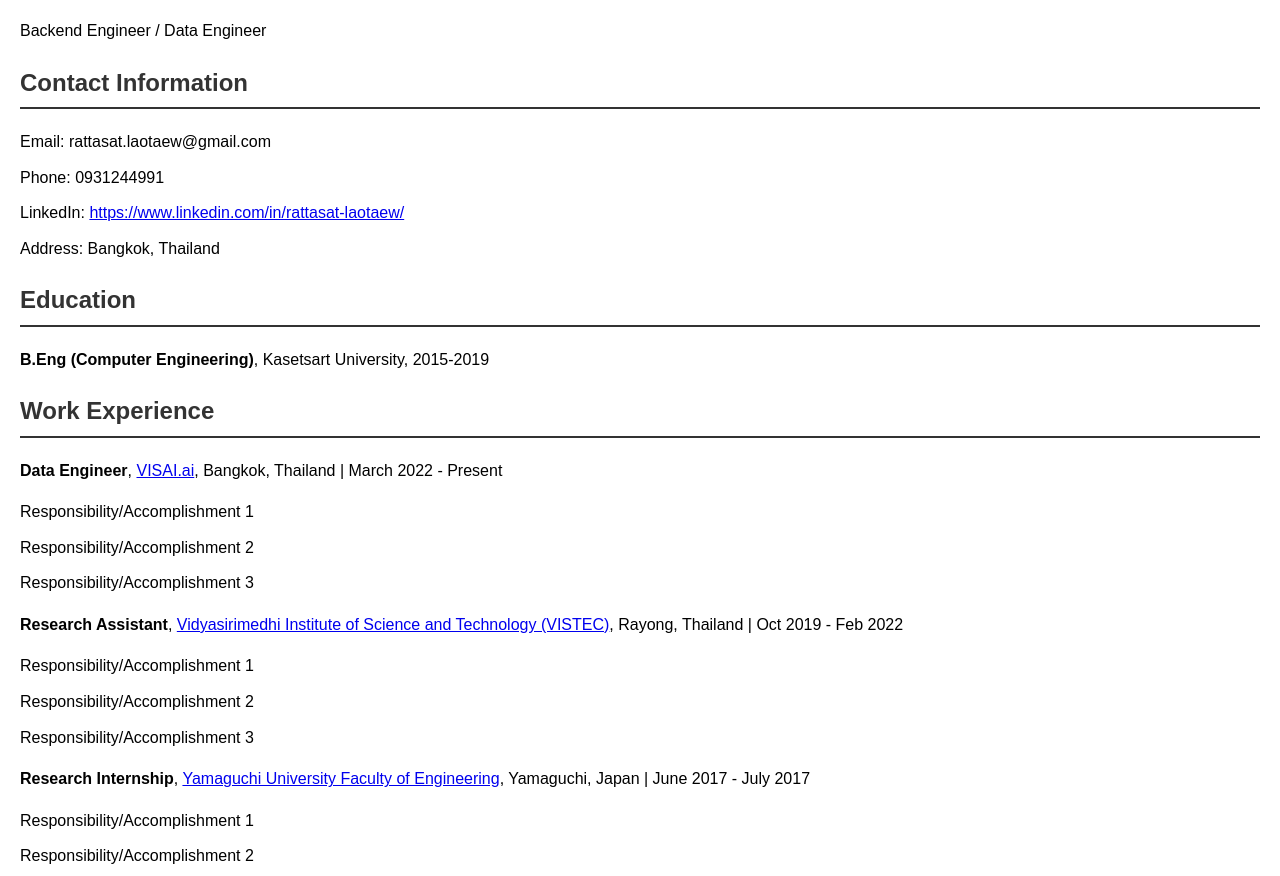
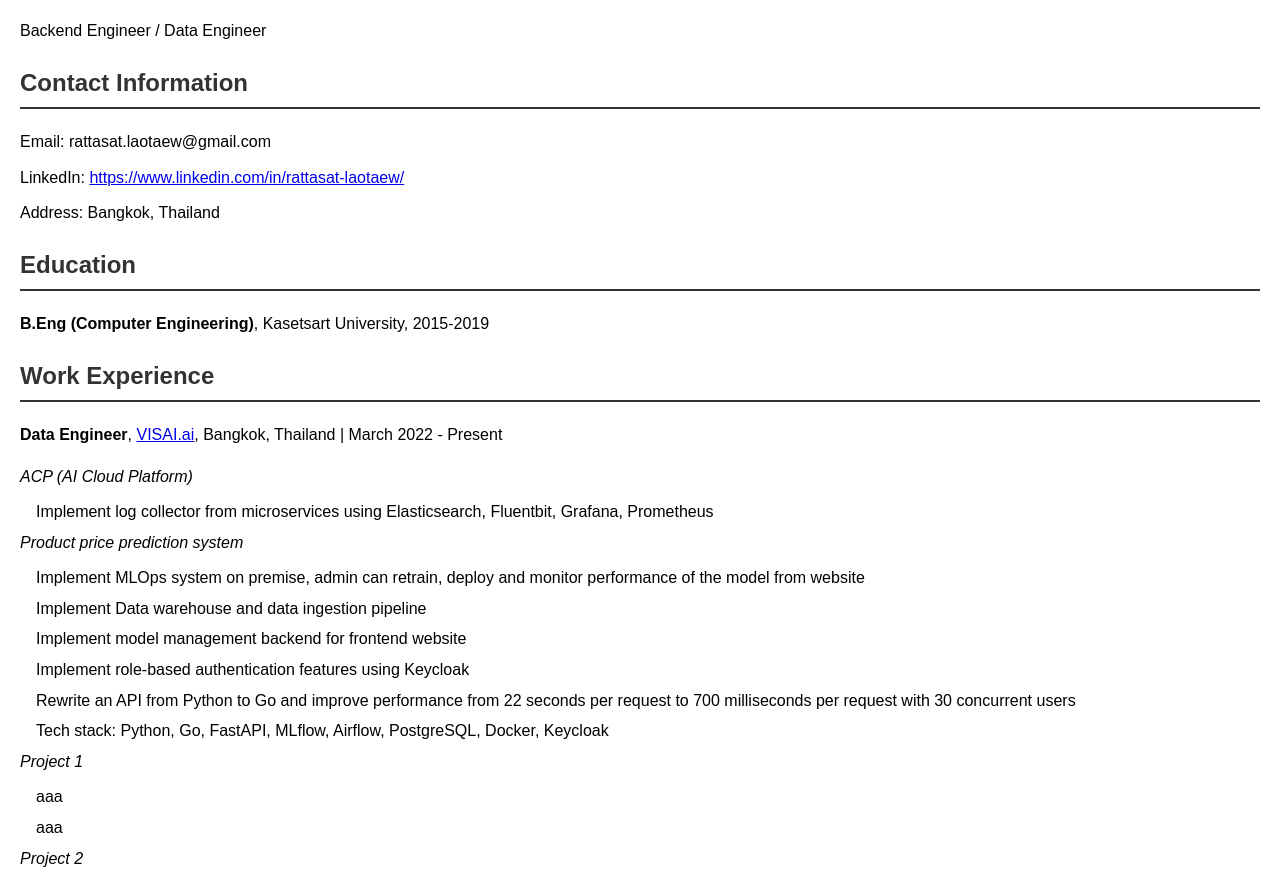
Before and after one commit to rtslt/resume, a plain HTML site: page index.html in a window 1280 px wide. Shown: the part 76-952 px from the top of the page. Drawn offline with Linux system fonts and the light colour scheme.

Commit message:
update resume

```diff
--- a/index.html
+++ b/index.html
@@ -17,7 +17,7 @@
         <h2>Contact Information</h2>
         <ul>
             <li>Email: rattasat.laotaew@gmail.com</li>
-            <li>Phone: 0931244991</li>
+
             <li>LinkedIn: <a href="https://www.linkedin.com/in/rattasat-laotaew/" target="_blank">https://www.linkedin.com/in/rattasat-laotaew/</a></li>
             <li>Address: Bangkok, Thailand</li>
         </ul>
@@ -26,30 +26,44 @@
     <section>
         <h2>Education</h2>
         <p><strong>B.Eng (Computer Engineering)</strong>, Kasetsart University, 2015-2019</p>
-        <!-- <p>Relevant coursework: List any relevant courses or special projects</p> -->
     </section>
 
     <section>
         <h2>Work Experience</h2>
         <p><strong>Data Engineer</strong>, <a href="https://visai.ai/" target="_blank">VISAI.ai</a>, Bangkok, Thailand | March 2022 - Present</p>
         <ul>
-            <li>Responsibility/Accomplishment 1</li>
-            <li>Responsibility/Accomplishment 2</li>
-            <li>Responsibility/Accomplishment 3</li>
+            <li><div class="projects">ACP (AI Cloud Platform)</div>
+                <li class="project-description">Implement log collector from microservices using Elasticsearch, Fluentbit, Grafana, Prometheus</li>
+            </li>
+            <li class="projects">Product price prediction system
+                <li class="project-description">Implement MLOps system on premise, admin can retrain, deploy and monitor performance of the model from website</li>
+                <li class="project-description">Implement Data warehouse and data ingestion pipeline</li>
+                <li class="project-description">Implement model management backend for frontend website</li>
+                <li class="project-description">Implement role-based authentication features using Keycloak</li>
+                <li class="project-description">Rewrite an API from Python to Go and improve performance from 22 seconds per request to 700 milliseconds per request with 30 concurrent users</li>
+                <li class="project-description">Tech stack: Python, Go, FastAPI, MLflow, Airflow, PostgreSQL, Docker, Keycloak</li>
+            </li>
+            <li class="projects">Project 1
+                <li class="project-description">aaa</li>
+                <li class="project-description">aaa</li>
+            </li>
+            <li class="projects">Project 2
+                <li class="project-description">aaa</li>
+                <li class="project-description">aaa</li>
+            </li>
         </ul>
 
         <p><strong>Research Assistant</strong>, <a href="https://www.vistec.ac.th/" target="_blank">Vidyasirimedhi Institute of Science and Technology (VISTEC)</a>, Rayong, Thailand | Oct 2019 - Feb 2022</p>
         <ul>
-            <li>Responsibility/Accomplishment 1</li>
-            <li>Responsibility/Accomplishment 2</li>
-            <li>Responsibility/Accomplishment 3</li>
+            <li>Install, manage Spark cluster</li>
+            <li>Develop backend service and deploy deep learning model using Flask</li>
+            <li>Assist the Ph.D. candidate in doing research</li>
         </ul>
 
         <p><strong>Research Internship</strong>, <a href="https://www.yamaguchi-u.ac.jp/eng/en/" target="_blank">Yamaguchi University Faculty of Engineering</a>, Yamaguchi, Japan | June 2017 - July 2017</p>
         <ul>
-            <li>Responsibility/Accomplishment 1</li>
-            <li>Responsibility/Accomplishment 2</li>
-            <li>Responsibility/Accomplishment 3</li>
+            <li>Implement features of simulation program using Java</li>
+            <li>Simulate malware infection rate with different mitigation methods using Petri nets model in the simulation program</li>
         </ul>
     </section>
 
@@ -85,9 +99,6 @@
         </ul>
     </section>
 
-    <footer>
-        <p>References available upon request</p>
-    </footer>
 
 </body>
 </html>
--- a/styles.css
+++ b/styles.css
@@ -23,6 +23,21 @@ li {
     margin-bottom: 10px;
 }
 
+
 p {
     margin-bottom: 15px;
 }
+
+.job-title {
+    text-decoration: underline;
+}
+
+.projects {
+    /* color: red; */
+    font-style: italic;
+    /* font-weight : bold; */
+}
+.project-description {
+    margin-left: 1rem;
+    margin-bottom: 5px;
+}
```
